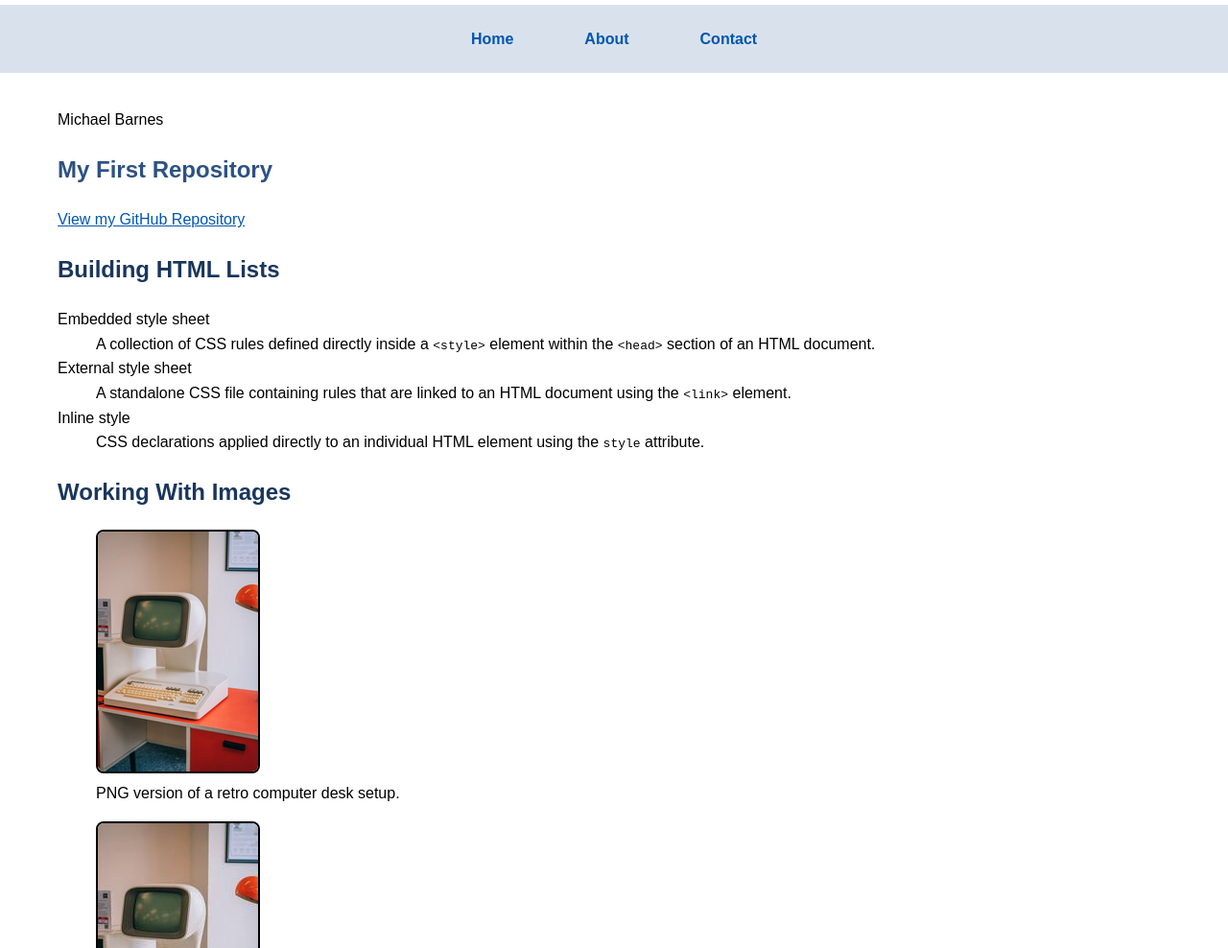
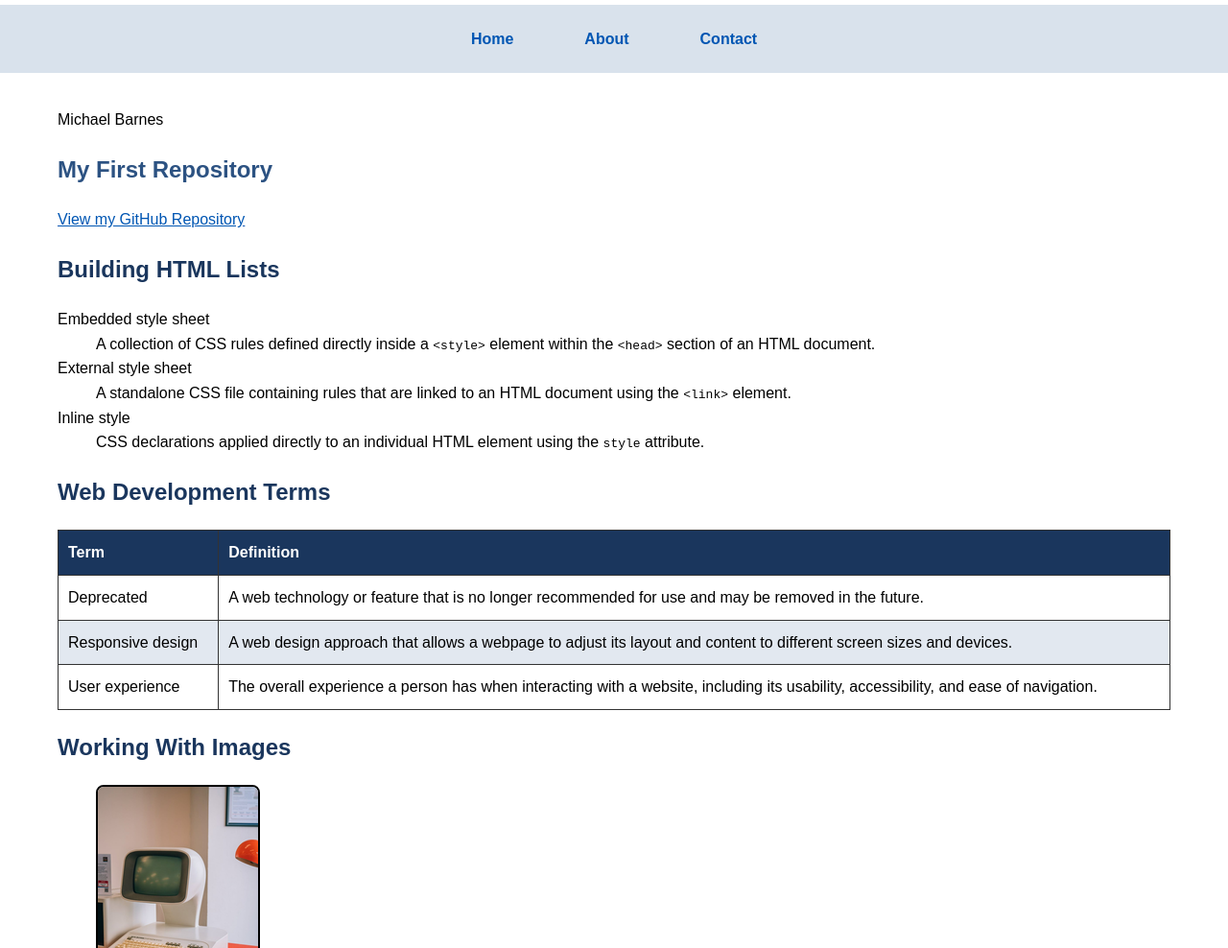
Before and after one commit to Mdbarnes18/ch02project_mdbarnes255, a plain HTML site: page index.html in a window 1280 px wide. Shown: the part 112-1100 px from the top of the page at 96% size. Drawn offline with Linux system fonts and the light colour scheme.

Commit message:
added styling and fixes

````diff
--- a/Styles/main.css
+++ b/Styles/main.css
@@ -93,7 +93,7 @@ color: #1a365d;
 color: #2c5282;
 }
 
-/* Links */
+/* General links */
 a {
 color: #0056b3;
 }
@@ -105,6 +105,30 @@ color: #4b0082;
 a:hover,
 a:focus {
 color: #d9534f;
+}
+
+/* Table styling */
+table {
+width: 100%;
+border-collapse: collapse;
+margin: 20px 0;
+}
+
+th,
+td {
+border: 1px solid #333333;
+padding: 10px;
+text-align: left;
+}
+
+th {
+background-color: #1a365d;
+color: #ffffff;
+}
+
+/* Apply a background color to every even table row */
+tbody tr:nth-child(even) {
+background-color: #e2e8f0;
 }
 
 /* Images */
@@ -210,6 +234,16 @@ main {
 footer {
     padding: 10px;
 }
+
+/* Keep the table readable on small screens */
+table {
+    font-size: 0.9em;
+}
+
+th,
+td {
+    padding: 8px;
+}
 ```
 
 }
--- a/index.html
+++ b/index.html
@@ -91,6 +91,45 @@
             </dd>
         </dl>
 
+        <h2>Web Development Terms</h2>
+
+        <table>
+            <thead>
+                <tr>
+                    <th>Term</th>
+                    <th>Definition</th>
+                </tr>
+            </thead>
+
+            <tbody>
+                <tr>
+                    <td>Deprecated</td>
+                    <td>
+                        A web technology or feature that is no longer
+                        recommended for use and may be removed in the future.
+                    </td>
+                </tr>
+
+                <tr>
+                    <td>Responsive design</td>
+                    <td>
+                        A web design approach that allows a webpage to
+                        adjust its layout and content to different screen
+                        sizes and devices.
+                    </td>
+                </tr>
+
+                <tr>
+                    <td>User experience</td>
+                    <td>
+                        The overall experience a person has when interacting
+                        with a website, including its usability,
+                        accessibility, and ease of navigation.
+                    </td>
+                </tr>
+            </tbody>
+        </table>
+
         <h2>Working With Images</h2>
 
         <figure>
@@ -118,8 +157,8 @@
         </figure>
 
         <p>
-            The PNG and JPG versions display the same retro computer
-            desk image. The PNG format generally preserves more image
+            The PNG and JPG versions display the same retro computer desk
+            image. The PNG format generally preserves more image
             information, while JPG uses compression to reduce the file
             size. Depending on the amount of compression, the JPG image
             may show slight differences in visual quality compared with
````
